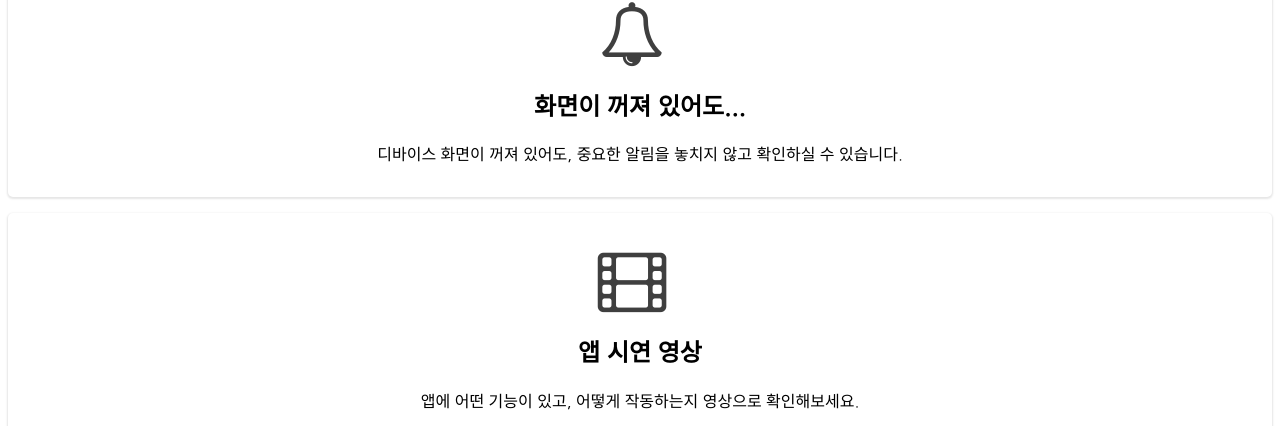
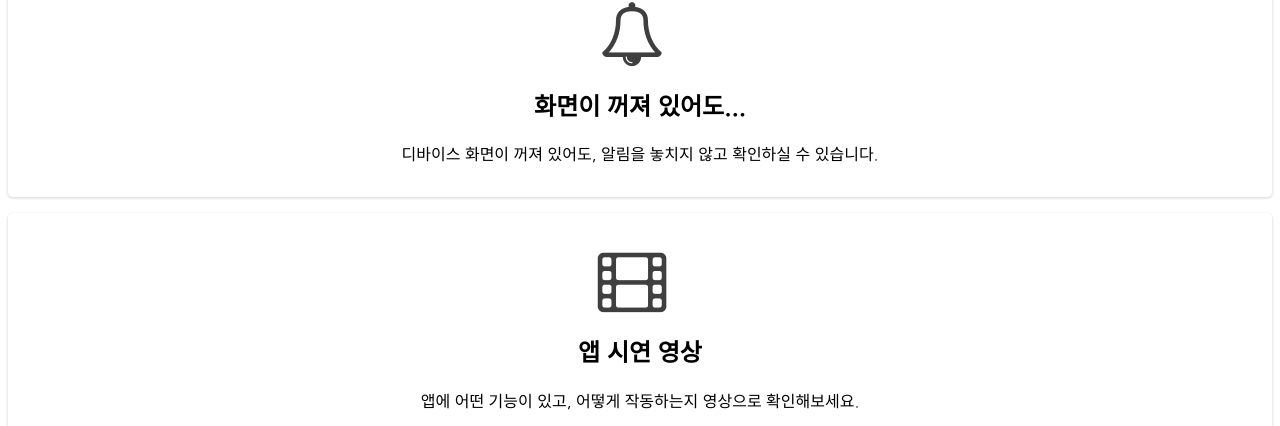
Before and after one commit to sukso96100/GlowNotifier, a plain HTML site: page html-ko/index.html in a window 1280 px wide. Shown: the part 3752-4178 px from the top of the page. Drawn offline with Linux system fonts and the light colour scheme.

Commit message:
updated changes

```diff
--- a/html-ko/index.html
+++ b/html-ko/index.html
@@ -91,14 +91,14 @@
                 </div>
         </div>
 
-        <!--특징3-->
+       <!--특징3-->
         <div class="ui raised segment">
             <div align="center">
                 <img src="../images/glowscreen.png" class="ui superhuge image">
                 <br>
         <i class="huge bell outline icon"></i>
             <h2>화면이 꺼져 있어도...</h2>
-            <p>디바이스 화면이 꺼져 있어도, 중요한 알림을 놓치지 않고 확인하실 수 있습니다.</p>
+            <p>디바이스 화면이 꺼져 있어도, 알림을 놓치지 않고 확인하실 수 있습니다.</p>
                 </div>
         </div>
 
```
